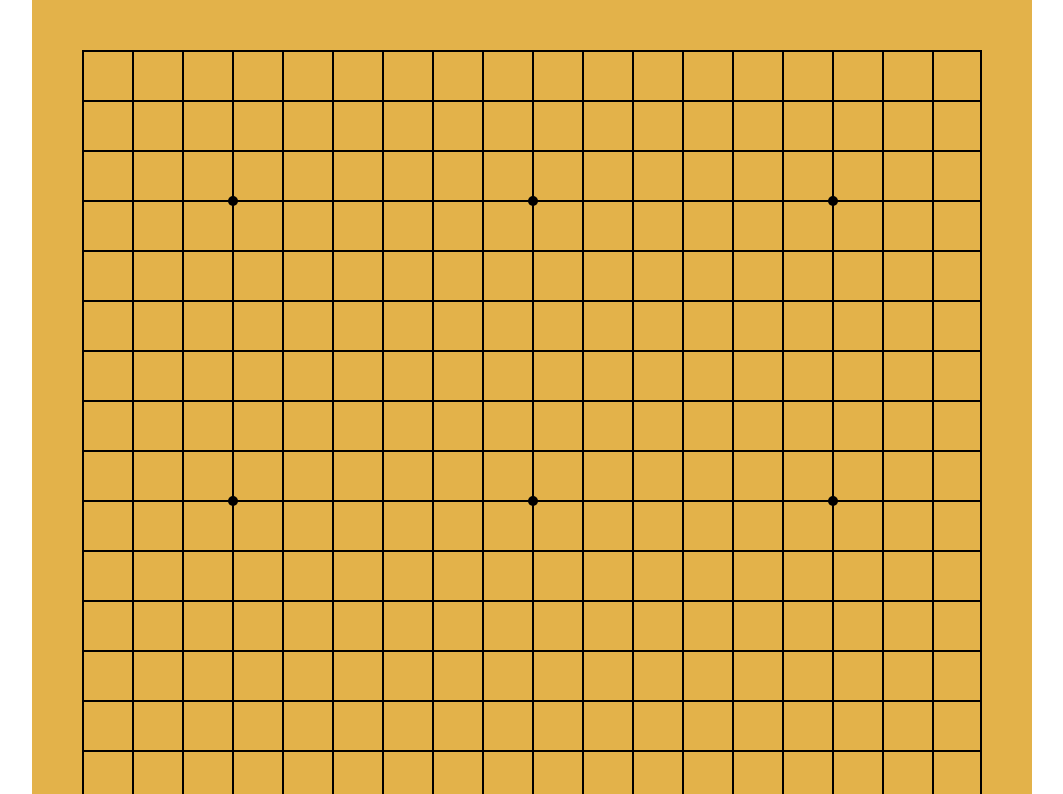
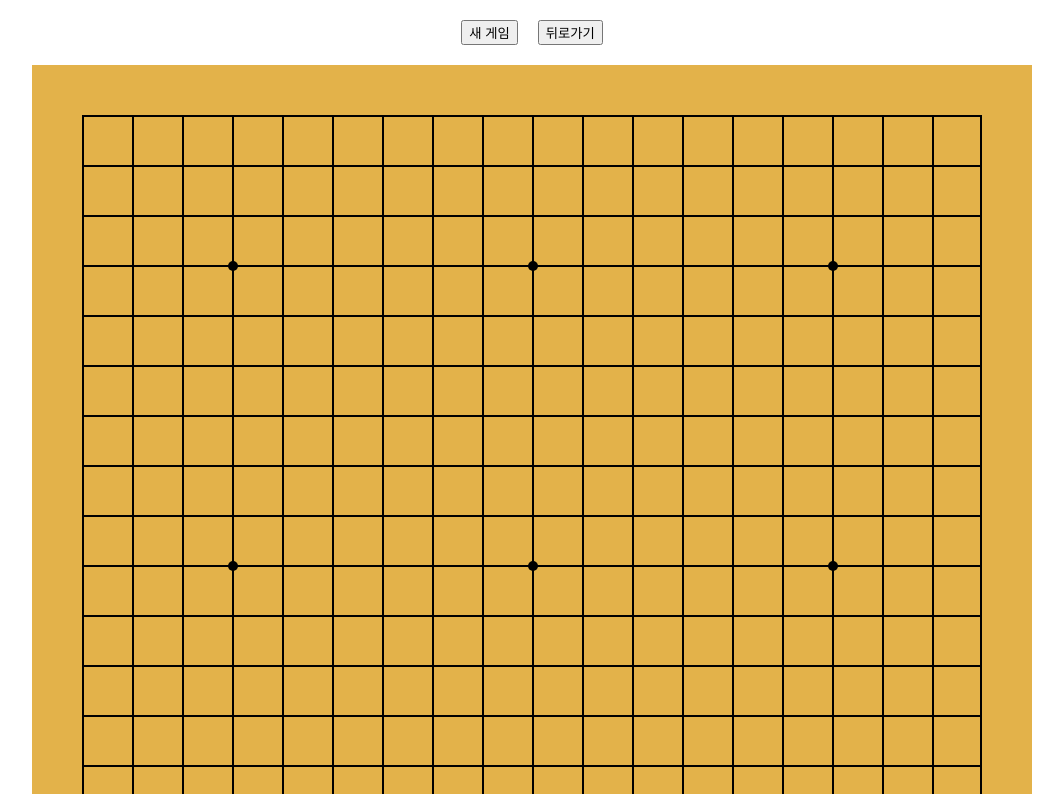
Before and after one commit to DaewoongByun/omok, a Next.js app: page /multi in a window 1280 px wide. Shown: the top 794 px of the page, without its empty margins (108-1171 px from the left). Built offline with nearby package versions, Linux system fonts and the light colour scheme.

Commit message:
버튼 추가

```diff
--- a/pages/multi.tsx
+++ b/pages/multi.tsx
@@ -1,12 +1,14 @@
 import { useEffect, useState } from "react";
 import OmokPan from "../components/OmokPan";
 import { checkGameEnd, checkRules } from "../utils/check";
+import { useRouter } from "next/router";
 
 export default function Multi() {
   const [turn, setTurn] = useState<number>(1);
   const [pan, setPan] = useState<Array<Array<number>>>(
     Array.from(new Array(19), () => Array.from(new Array(19), () => 0))
   );
+  const router = useRouter();
 
   function init() {
     setTurn(1);
@@ -24,7 +26,8 @@ export default function Multi() {
     const endCheckResult = checkGameEnd(pan, r, c, turn);
 
     if (endCheckResult) {
-      alert(endCheckResult);
+      const result = alert(endCheckResult);
+      console.log(result);
       init();
       return;
     }
@@ -34,14 +37,28 @@ export default function Multi() {
 
   return (
     <>
-      <div>
+      <div className="container">
+        <div className="buttons">
+          <button onClick={init}>새 게임</button>
+          <button onClick={() => router.back()}>뒤로가기</button>
+        </div>
         <OmokPan pan={pan} turn={turn} onClick={handleClick} />
       </div>
       <style jsx>
         {`
-          div {
+          .container {
+            width: 100%;
+            padding-top: 20px;
             display: flex;
+            flex-direction: column;
+            gap: 20px;
+            align-items: center;
             justify-content: center;
+          }
+          .buttons {
+            display: flex;
+            flex-direction: row;
+            gap: 20px;
           }
         `}
       </style>
```
